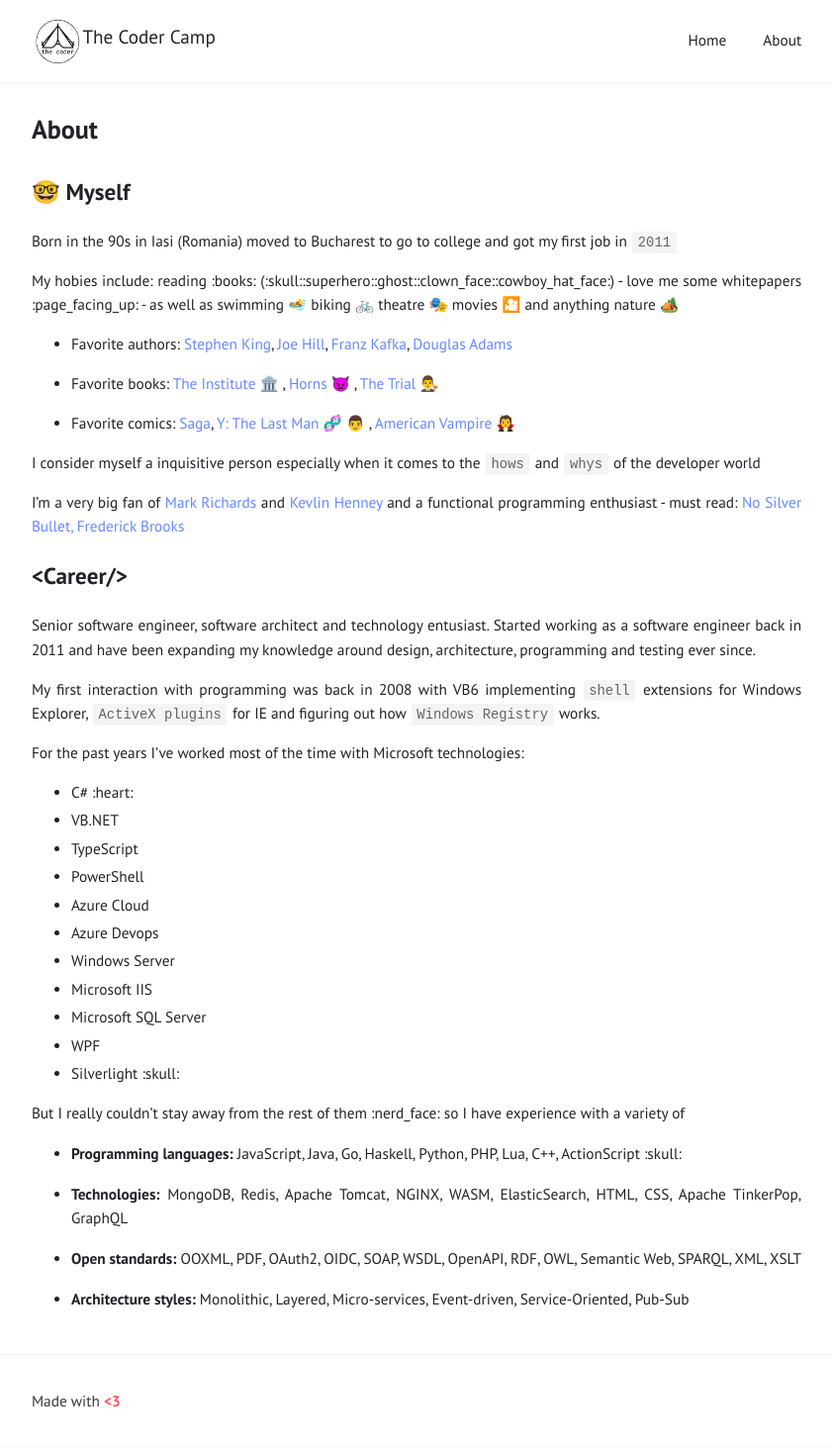
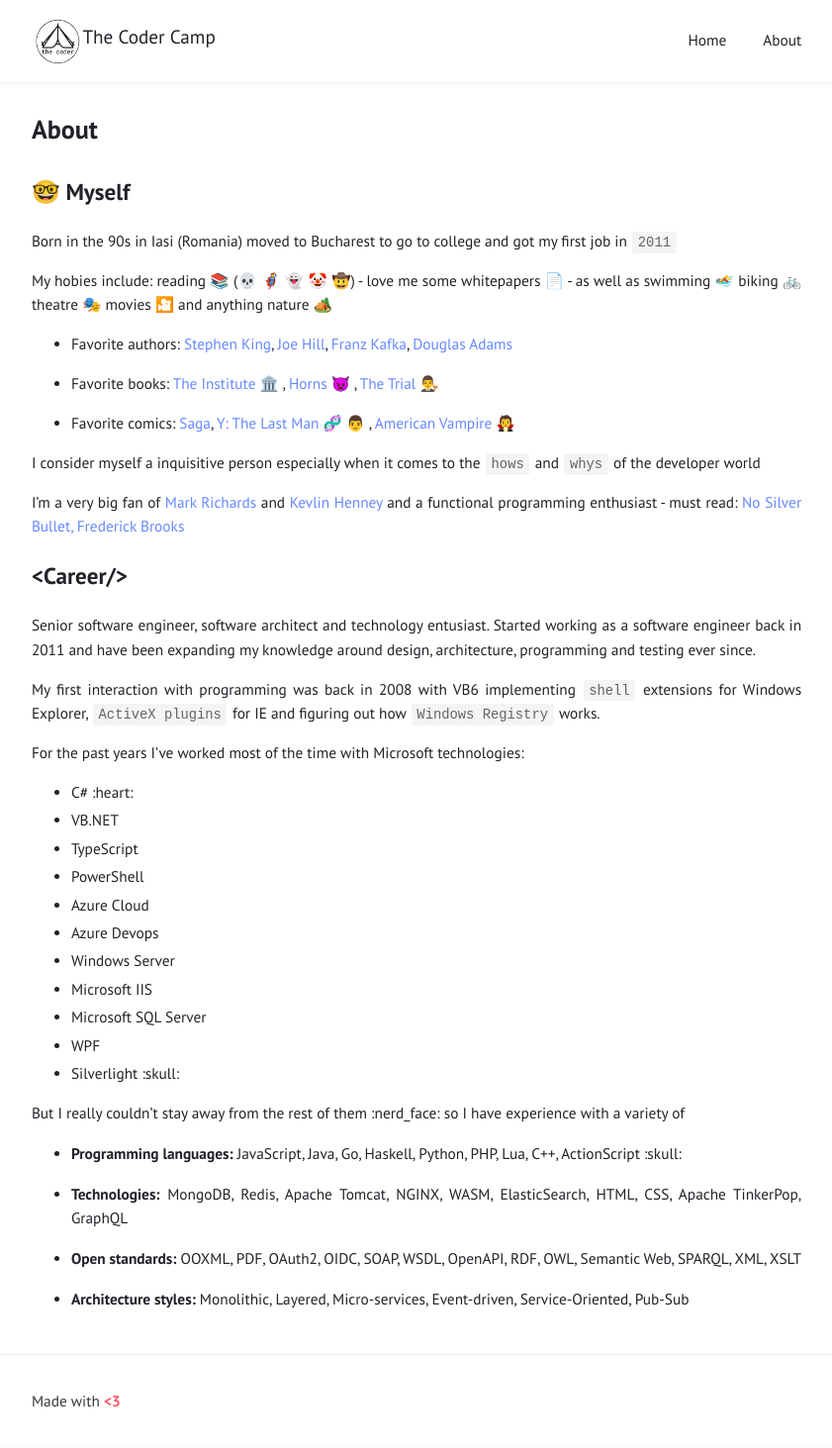
Before and after one commit to thecodercamp/thecodercamp.github.io, a Jekyll site: the page built from about.md, in a window 1280 px wide. Shown: the whole page at 99% size, without its empty margins (219-1060 px from the left). Built offline with Jekyll 4.4.1, drawn with Linux system fonts in a browser that asks for light colours; part of the change alters nothing that is shown.

Commit message:
Update about.md
Fixing emoji in about page

```diff
--- a/about.md
+++ b/about.md
@@ -7,7 +7,7 @@ permalink: /about/
 ## 🤓 Myself
 Born in the 90s in Iasi (Romania) moved to Bucharest to go to college and got my first job in `2011`
 
-My hobies include: reading :books: (:skull::superhero::ghost::clown_face::cowboy_hat_face:) - love me some whitepapers :page_facing_up: - as well as swimming 🏊  biking 🚲  theatre 🎭  movies 🎦  and anything nature 🏕️
+My hobies include: reading 📚 (💀 🦸 👻 🤡 🤠) - love me some whitepapers 📄 - as well as swimming 🏊  biking 🚲  theatre 🎭  movies 🎦  and anything nature 🏕️
 
 - Favorite authors: [Stephen King](https://stephenking.com/), [Joe Hill](https://www.joehillfiction.com/), [Franz Kafka](https://www.goodreads.com/author/show/5223.Franz_Kafka), [Douglas Adams](https://www.goodreads.com/author/show/4.Douglas_Adams)
 
```
